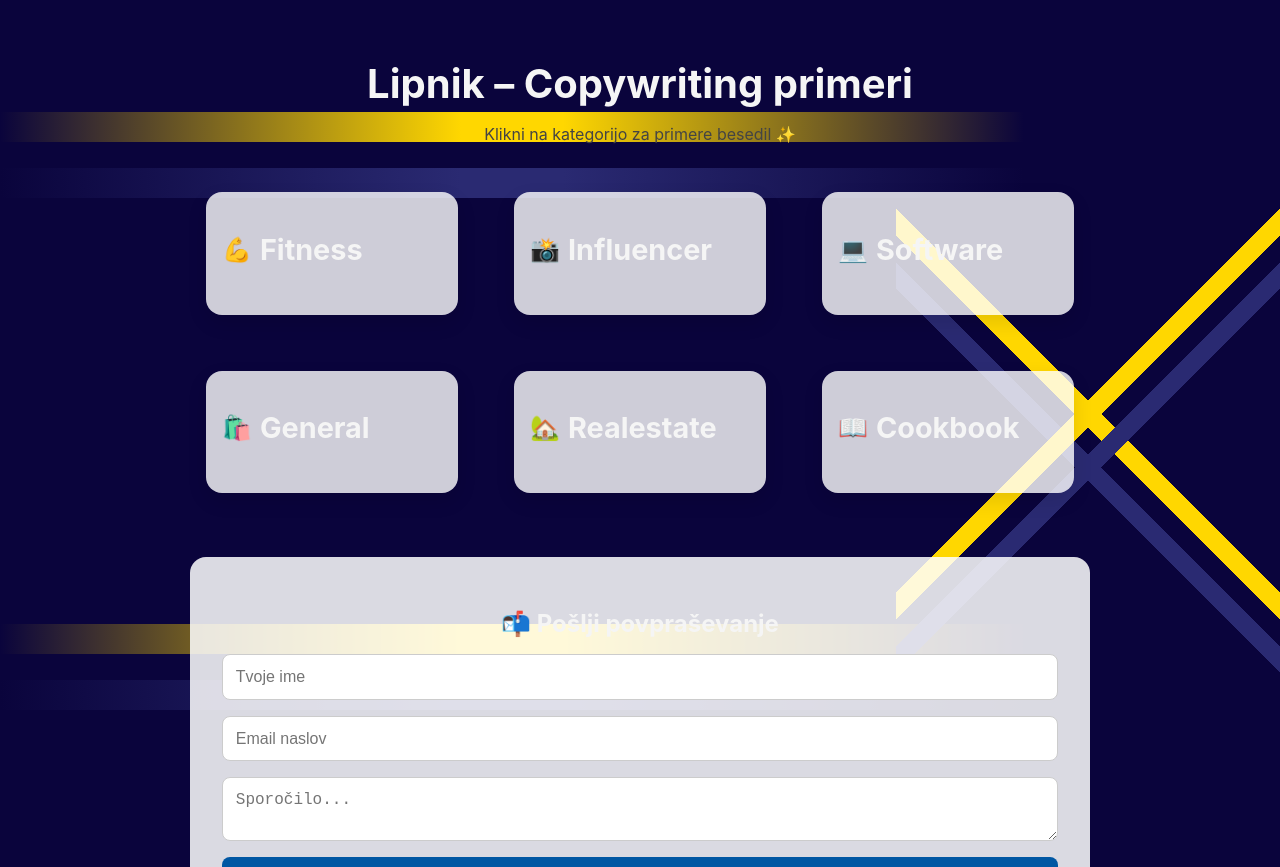
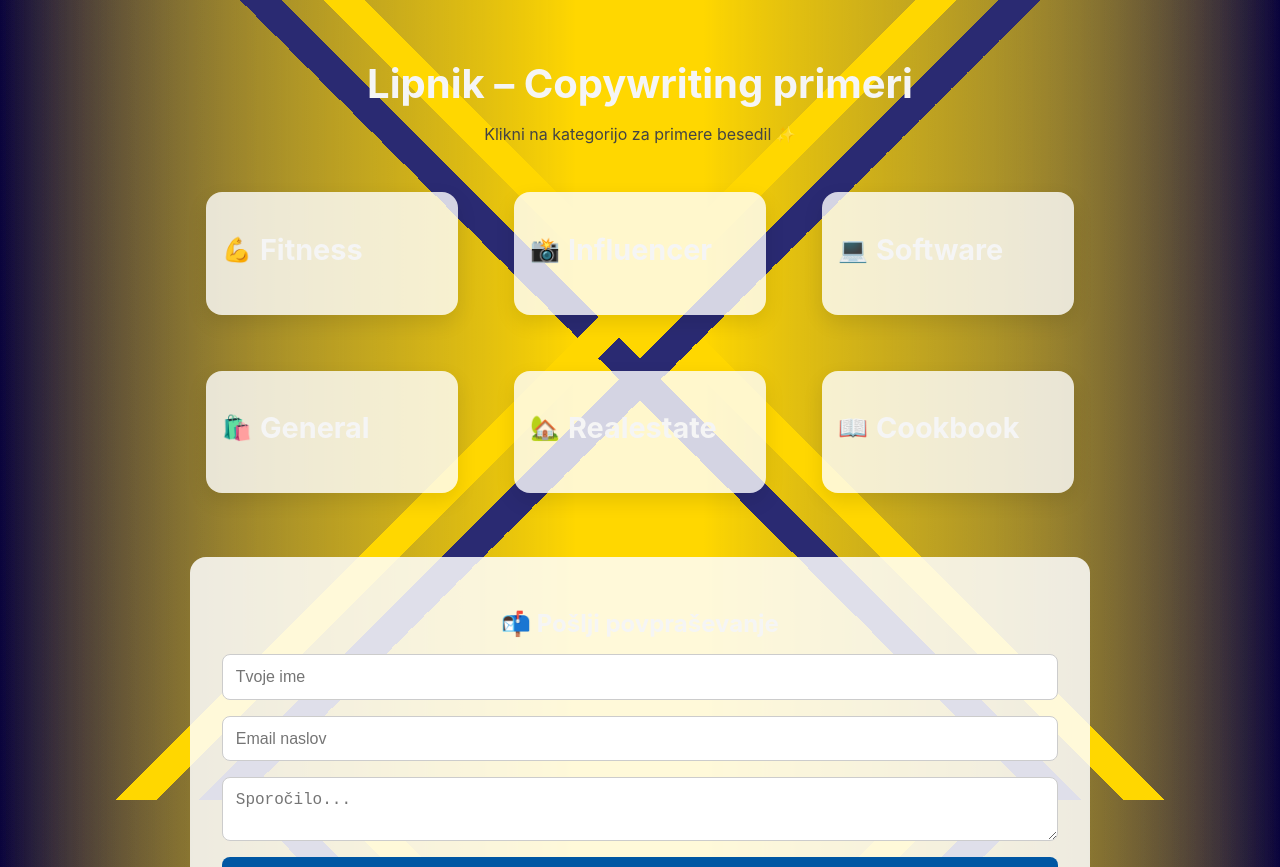
Before and after one commit to Lipnoxy/mycopywriting, a Next.js app: page / in a window 1280 px wide. Shown: the top 867 px of the page. Built offline with nearby package versions, Linux system fonts and the light colour scheme.

Commit message:
Update globals.css

```diff
--- a/styles/globals.css
+++ b/styles/globals.css
@@ -6,6 +6,8 @@ body {
   font-family: -apple-system, BlinkMacSystemFont, 'Segoe UI', Roboto, Oxygen,
     Ubuntu, Cantarell, 'Open Sans', 'Helvetica Neue', sans-serif;
   background-color: #0a043c;
+
+  background-attachment: fixed;
 
   background-image:
     /* Leva diagonala - zlata */
@@ -47,8 +49,8 @@ body {
     100% 10%, /* desna diagonala modra */
     0% 12%,   /* zg vodoravna zlata (višina po občutku - prilagodi po potrebi) */
     0% 18%,   /* zg vodoravna modra */
-    0% 67%,   /* sp vodoravna zlata (višina po občutku - prilagodi po potrebi) */
-    0% 73%;   /* sp vodoravna modra */
+    0% 72%,   /* sp vodoravna zlata (višina po občutku - prilagodi po potrebi) */
+    0% 78%;   /* sp vodoravna modra */
 }
 
 
```
